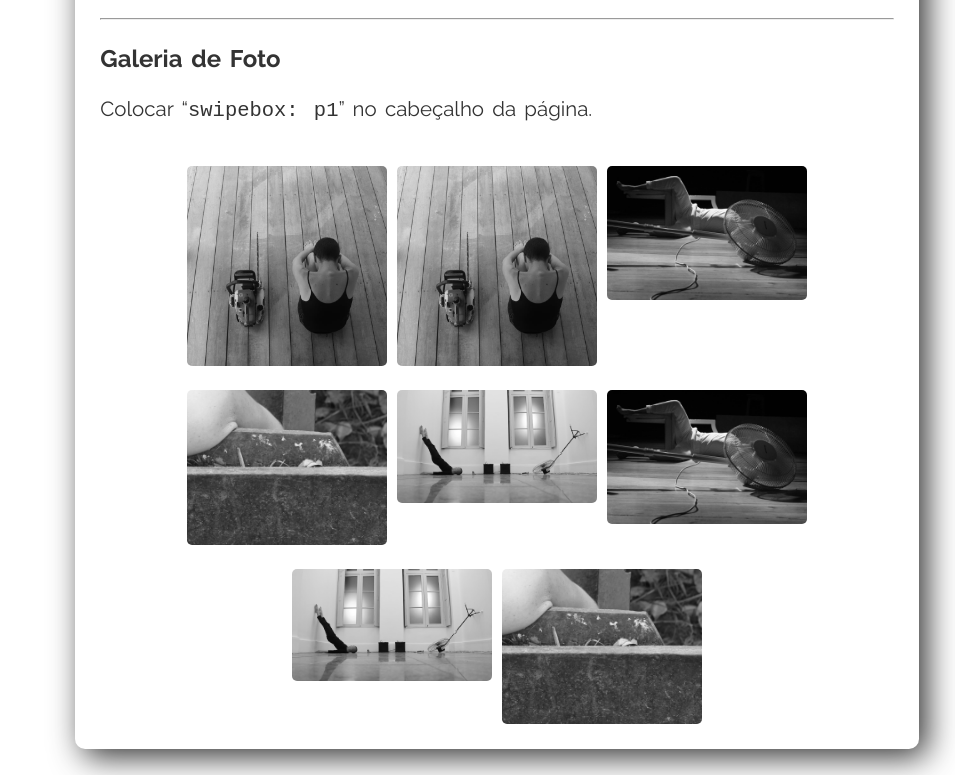
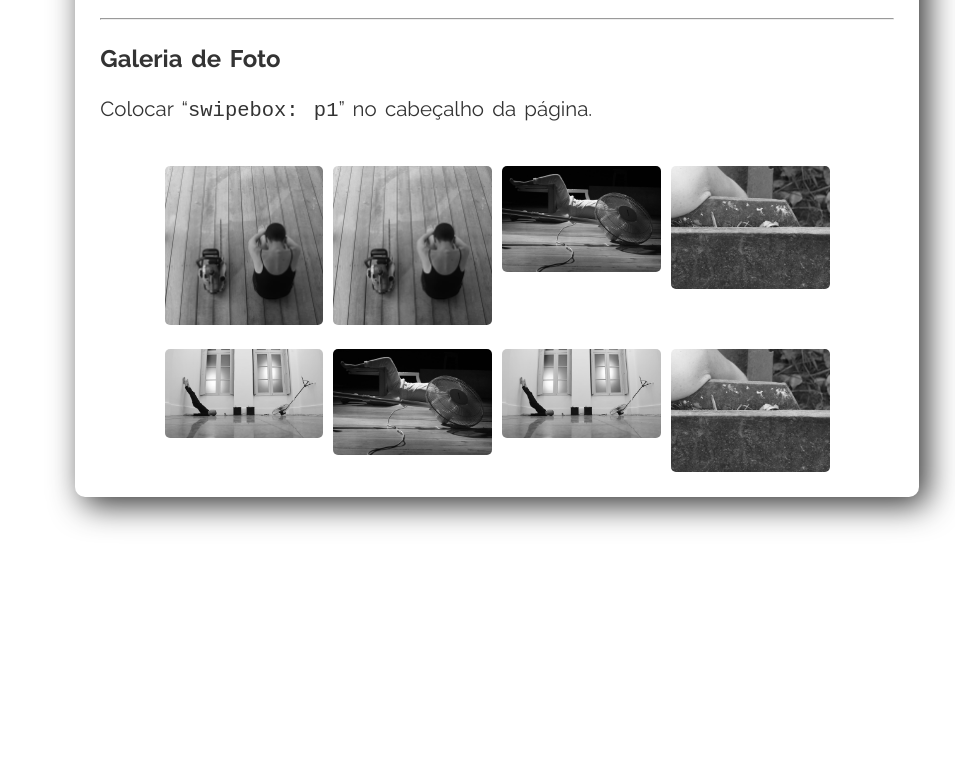
Before and after one commit to thiagohersan/cinthia.mobi, a Jekyll site: the page built from _posts/2015-07-04-markdown.md, in a window 1280 px wide. Shown: the part 1736-2511 px from the top of the page, without its empty margins (325-1280 px from the left). Built offline with Jekyll 4.4.1, drawn with Linux system fonts in a browser that asks for light colours.

Commit message:
fixes swipebox widths

```diff
--- a/css/main.scss
+++ b/css/main.scss
@@ -98,6 +98,7 @@ body {
     max-height: 78vh;
     border-radius: 5px;
   }
+}
 
 #swipebox-gallery {
   display: -webkit-flex;
@@ -110,9 +111,8 @@ body {
   justify-content: center;
 
   .swipebox {
-      width: 200px;
+    width: 20%;
     margin: 24px 5px 0;
-    }
   }
 }
 
```
Lines whose indentation alone changed are shown as unchanged.
